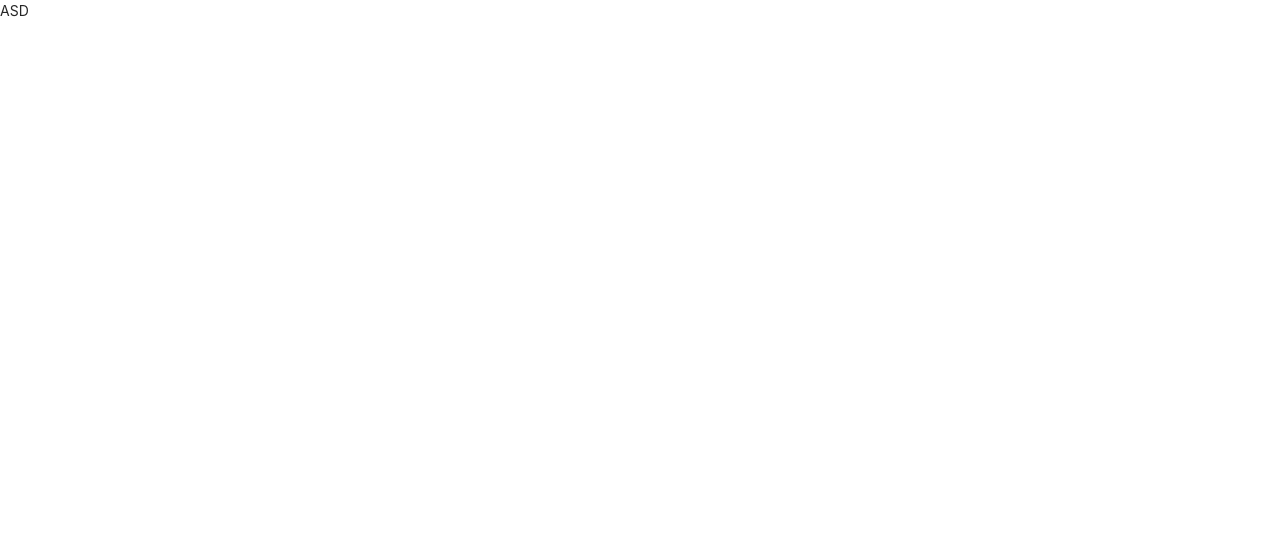
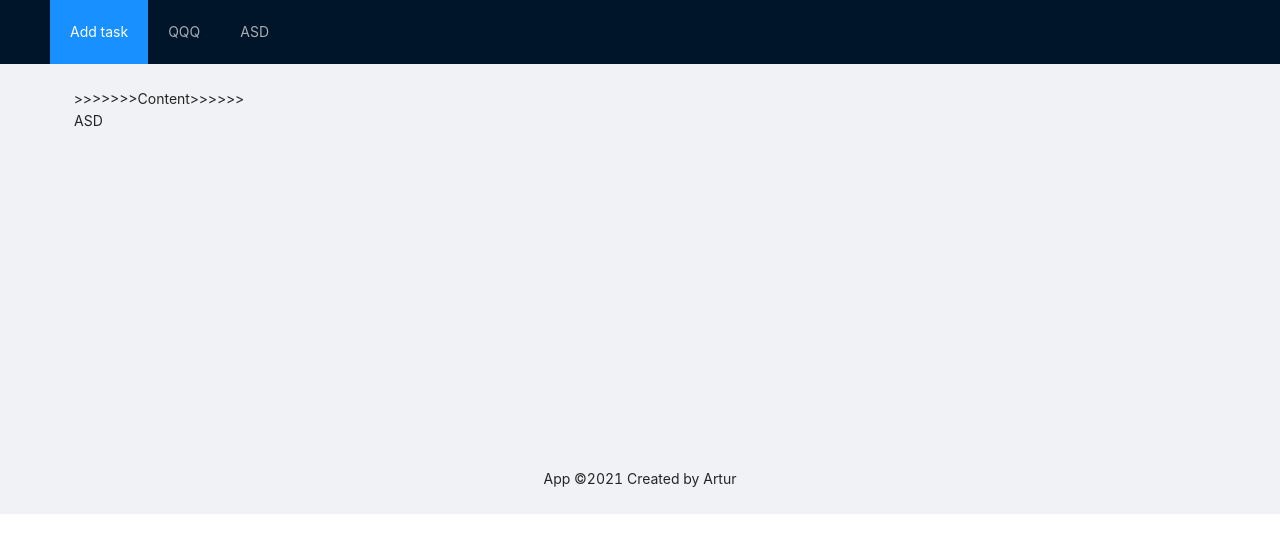
Before and after one commit to stasvol/New-Task_form, a React (Create React App) app: page /ASD in a window 1280 px wide. Shown: the top 552 px of the page. Built offline with nearby package versions, Linux system fonts and the light colour scheme.

Commit message:
update file

```diff
--- a/src/App.js
+++ b/src/App.js
@@ -2,26 +2,53 @@ import logo from './logo.svg';
 import './App.css';
 import Basic from "./component/tasks";
 import HeaderTask from "./component/header";
-import React from "react";
+import React, {Suspense} from "react";
 import 'antd/dist/antd.css'
-import {BrowserRouter,Route} from "react-router-dom";
+import {BrowserRouter, NavLink, Redirect, Route, Switch} from "react-router-dom";
+import {Breadcrumb, Layout, Menu} from "antd";
+import {QQQ} from "./component/QQQ";
+import Tasks from "./component/tasks";
 
+const {Header, Content, Footer} = Layout;
 
 
 function App() {
 
-  return (
+    return (
 
-      <BrowserRouter>
-       {/*<Basic/>*/}
-        <Route exact path={'/'} render={() => <HeaderTask/>}/>
-        <Route  path={'/HeaderTask'} render={() => <HeaderTask/>}/>
-        <Route path={'/QQQQQQQQ'} render={() => <div>QQQQQQQQ</div>}/>
-        <Route path={'/ASD'} render={() => <div>ASD</div>}/>
-          {/*<HeaderTask/>*/}
+        <BrowserRouter>
+
+            <Header style={{position: 'fixed', zIndex: 1, width: '100%'}}>
+                <div className="logo"/>
+                <Menu theme="dark" mode="horizontal" defaultSelectedKeys={['1']}>
+                    <Menu.Item key="1"><NavLink to={'/HeaderTask'}>Add task</NavLink></Menu.Item>
+                    <Menu.Item key="2"><NavLink to={'/QQQ'}>QQQ</NavLink></Menu.Item>
+                    <Menu.Item key="3"><NavLink to={'/ASD'}>ASD</NavLink></Menu.Item>
+
+                </Menu>
+            </Header>
+            <Layout>
+                <Content className="site-layout" style={{padding: '0 50px', marginTop: 64}}>
+
+                    <Suspense fallback={<div>Loading...</div>}>
+                        <Switch>
+                            <div className="site-layout-background" style={{padding: 24, minHeight: 380}}>
+                                >>>>>>>Content>>>>>>
+
+                                <Route exact path={'/'} render={() => <Redirect to={'/HeaderTask'}/>}/>
+                                <Route path={'/HeaderTask'} render={() => <Tasks/>}/>
+                                <Route path={'/QQQ'} render={() => <QQQ/>}/>
+                                <Route path={'/ASD'} render={() => <div>ASD</div>}/>
+                                {/*<HeaderTask/>*/}
+                            </div>
+                        </Switch>
+                    </Suspense>
+                </Content>
+                <Footer style={{textAlign: 'center'}}>App ©2021 Created by Artur</Footer>
+            </Layout>
         </BrowserRouter>
 
-  );
+    );
 }
 
 export default App;
--- /dev/null
+++ b/src/component/QQQ.js
@@ -0,0 +1,10 @@
+import React from "react";
+
+
+export const QQQ =()=> {
+    return(
+        <div>
+            QQQ >>>
+        </div>
+    )
+}
--- a/src/component/add-task.js
+++ b/src/component/add-task.js
@@ -1,20 +1,26 @@
-import React from 'react'
+import React, {useState} from 'react'
+import {Redirect} from "react-router-dom";
 
 
 const AddTask = () => {
-    // const name = 'admin'
-    // const password = 123
+// const [name, setName ] = useState([])
 
-  const handlerForm =(name,password)=>{
-      if ( name=== 'admin' && password === 123){
+    const handlerForm =(e)=>{
 
-      }
+        e.preventDefault()
+     const value = e.target.value
+     const password  =  e.target.name
+
+     if (password === 123 && value === 'admin' ) {
+         <Redirect to={'/QQQ'}/>
+     }
+        console.log(value + ''+ password)
   }
     return <div>
-        <form action={'/ASD'}>
-            <input name={'name'} autocomplete={'admin'}  />
-            <input type={'password'} autocomplete={123} />
-            <button onClick={handlerForm}>Edit</button>
+        <form >
+            <input onChange={handlerForm} type={'text'} name={'admin'} autoComplete={'admin'}   />
+            <input onChange={handlerForm} type={'password'} name={'password'}  />
+            <button >Edit</button>
 
         </form>
     </div>
--- a/src/component/header.js
+++ b/src/component/header.js
@@ -2,6 +2,7 @@ import React from "react";
 import { Layout, Menu, Breadcrumb } from 'antd';
 import {BrowserRouter, NavLink} from "react-router-dom"
 import Basic from "./tasks";
+import Tasks from "./tasks";
 const { Header, Content, Footer } = Layout;
 
 const HeaderTask =(props) => {
@@ -24,7 +25,7 @@ const HeaderTask =(props) => {
             {/*</Breadcrumb>*/}
             <div className="site-layout-background" style={{padding: 24, minHeight: 380}}>
                 Content
-                <Basic />
+                <Tasks />
             </div>
         </Content>
         <Footer style={{textAlign: 'center'}}>App ©2021 Created by Artur</Footer>
--- a/src/component/tasks.js
+++ b/src/component/tasks.js
@@ -74,9 +74,10 @@ import {Formik, Form, Field, ErrorMessage} from 'formik';
 import {addTaskThunkCreator} from "../store/addTask-reducer";
 import {MyPagination} from "../pagination/pagination";
 import AddTask from "./add-task";
+import {Redirect} from "react-router-dom";
 
 
-const Basic = () => {
+const Tasks = () => {
 
     const  [data, setData] = useState([])
 
@@ -146,7 +147,7 @@ const Basic = () => {
                 <label htmlFor={'Task'}>Task</label>
                 <Field type="textarea" component={'textarea'} name="textarea" placeholder={'task'}/>
                 <div>
-                    <button onClick={addTaskThunkCreator(data)} type="submit" disabled={isSubmitting}>Submit</button>
+                    <button  type="submit" disabled={isSubmitting}>Submit</button>
                 </div>
 
             </Form>
@@ -162,4 +163,4 @@ const Basic = () => {
 
 }
 
-export default Basic;
+export default Tasks;
--- a/src/index.js
+++ b/src/index.js
@@ -5,6 +5,7 @@ import App from './App';
 import reportWebVitals from './reportWebVitals';
 import {Provider} from "react-redux";
 import store from "./store/reduxStore";
+import {BrowserRouter} from "react-router-dom";
 
 ReactDOM.render(
   <React.StrictMode>
--- a/src/store/addTask-reducer.js
+++ b/src/store/addTask-reducer.js
@@ -19,7 +19,7 @@ const addTaskReducer = (state = initialState, action) => {
             return {
 
                 ...state,
-                payload: action.payload
+                payload:[...action.payload]
 
 
             }
@@ -38,7 +38,7 @@ export const addTaskThunkCreator = () => async (dispatch) => {
         .then(response=>response.json() )
         .then(data=> data)
     // .then(data => {         // return - промисы - для app_reducer
-
+    console.log('THUNK ', data)
         dispatch(addTask(data));
 
 }
```
